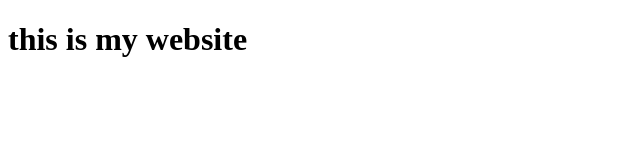
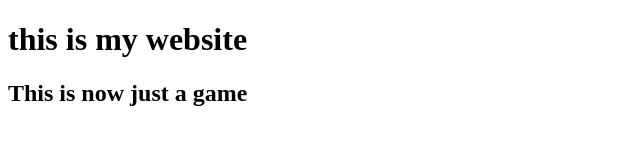
Before and after one commit to 2732ii2/another_try_vs, a plain HTML site: page index.html in a window 1280 px wide. Shown: the whole page, without its empty margins (0-640 px from the left). Drawn offline with Linux system fonts and the light colour scheme.

Commit message:
second commit

```diff
--- a/index.html
+++ b/index.html
@@ -5,5 +5,6 @@
    </head>
    <body>
     <h1>this is my website</h1>
+    <h2>This is now just a game</h2>
    </body>
 </html>
```
